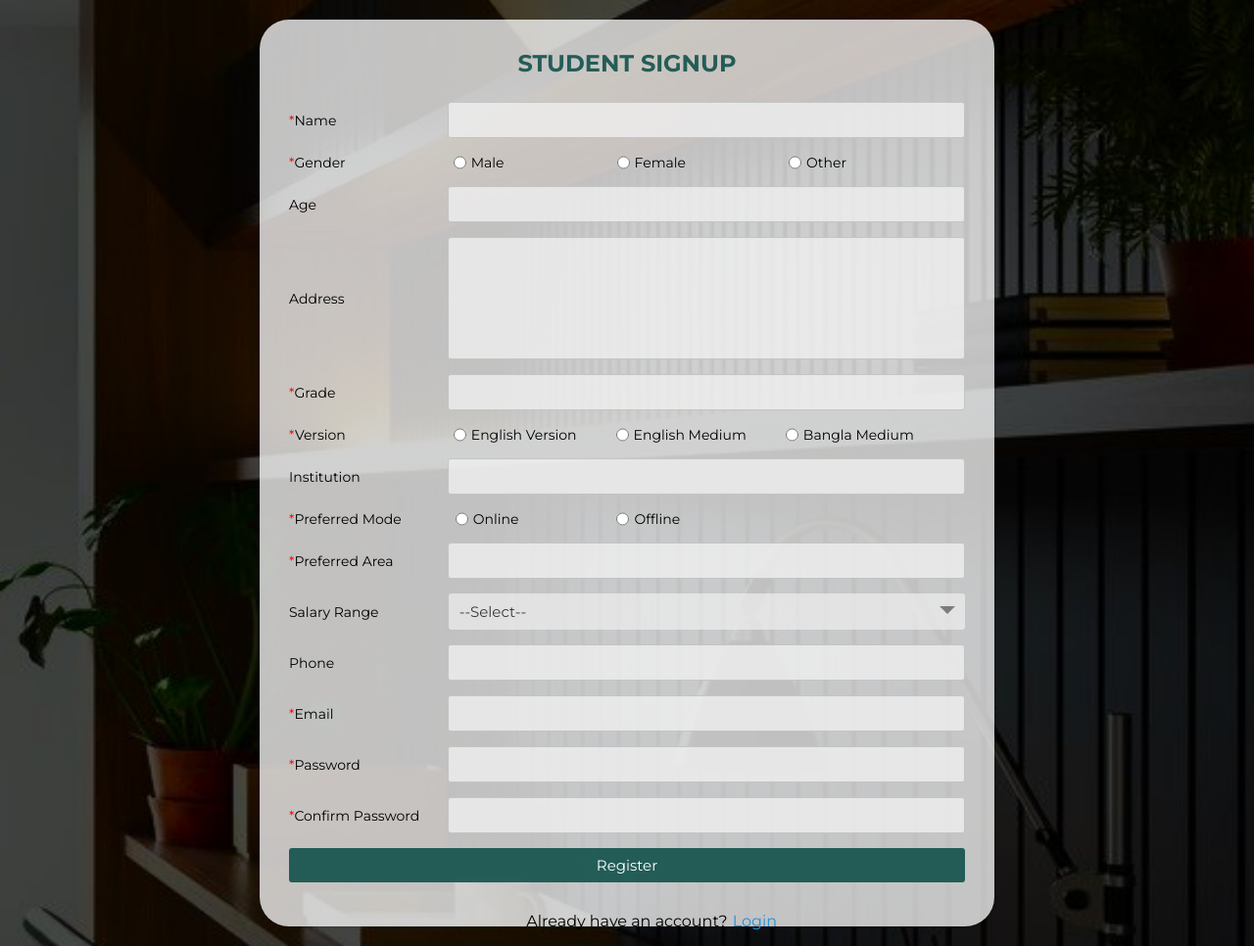
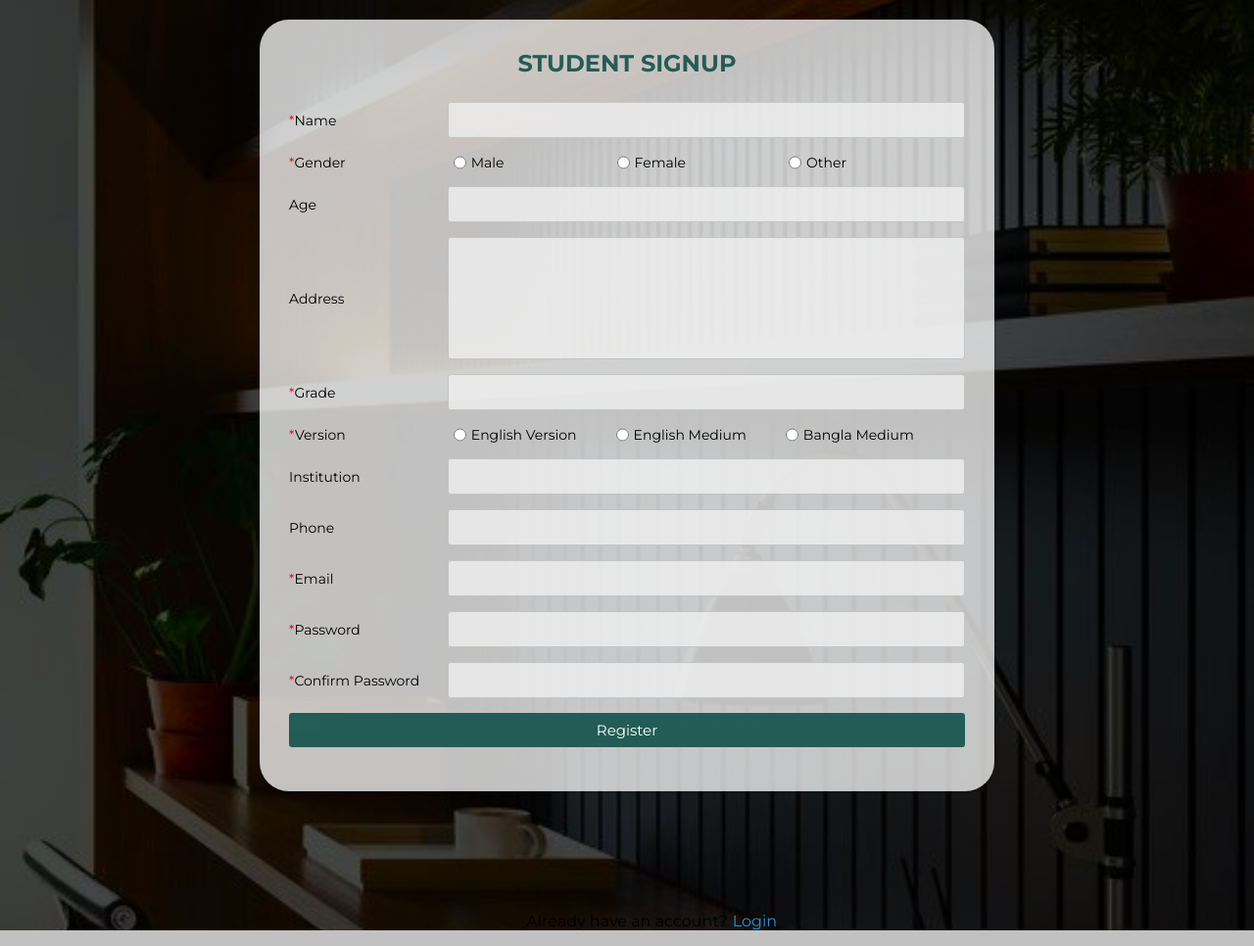
Before and after one commit to ContainedChaos/Project-Intuition, a PHP site: page /InTuition/studentsignup.html in a window 1280 px wide. Shown: the whole page at 98% size. Run offline with PHP 8.4, Linux system fonts and the light colour scheme.

Commit message:
modified student signup

```diff
--- a/studentsignup.html
+++ b/studentsignup.html
@@ -61,35 +61,6 @@
         <input type="text" class="input" name = "institution">
        </div>
 
-       <div class="radiobutton">
-        <label class = "required">Preferred Mode</label>
-        <input type="radio" id="on" name="mode" value="n" required>
-        <label for="on">Online</label><br>
-        <input type="radio" id="off" name="mode" value="f" required>
-        <label for="off">Offline</label><br>
-       </div>
-
-       <div class="inputfield">
-        <label class = "required">Preferred Area</label>
-        <input type="text" class="input" name = "area" required>
-       </div>
-
-       <div class="inputfield">
-        <label>Salary Range</label>
-        <div class="custom_select">
-          <select name = "salaryrange">
-            <option selected hidden value="">--Select--</option>
-            <option value="threetofive">3000 to 5000</option>
-            <option value="fivetoeight">5000 to 8000</option>
-            <option value="eighttoten">8000 to 10000</option>
-            <option value="tentofifteen">10000 to 15000</option>
-            <option value="fifteentotwenty">15000 to 20000</option>
-          </select>
-        </div>
-       </div>
-
-
-
        <div class="inputfield">
         <label>Phone</label>
         <input type="text" class="input" name = "phone">
--- a/studentsignup.php
+++ b/studentsignup.php
@@ -11,9 +11,6 @@
   $grade = $_POST['grade'];
   $version = $_POST['version'];
   $institution = $_POST['institution'];
-  $mode = $_POST['mode'];
-  $area = $_POST['area'];
-  $salaryrange = $_POST['salaryrange'];
   $phone = $_POST['phone'];
   $email = $_POST['email'];
   $password = $_POST['password'];
@@ -53,7 +50,7 @@
   }
 
 
-  if(!empty($name) && !empty($gender) && !empty($grade) && !empty($version) && !empty($mode) && !empty($area) && !empty($email) && !empty($password) && !empty($confirm))
+  if(!empty($name) && !empty($gender) && !empty($grade) && !empty($version) && !empty($email) && !empty($password) && !empty($confirm))
   {
     if($password == $confirm)
     {
```
